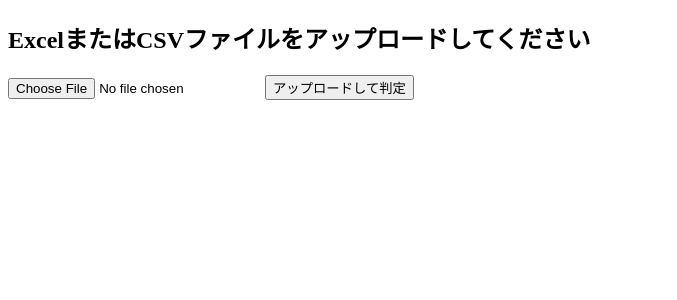
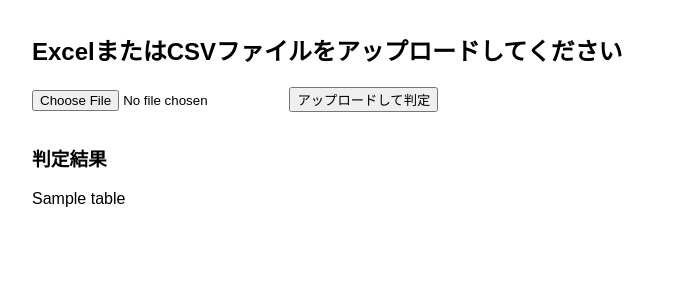
Before and after one commit to yori8634/kaigo-flask-app2, a Flask app: template templates/index.html in a window 1280 px wide. Shown: the top 300 px of the page, without its empty margins (0-677 px from the left). Run offline with Flask 3, Linux system fonts and the light colour scheme; the template is opened without the code that fills it: most values are stand-ins (such as "Sample title", 1, 10 or a date in 2020).

Commit message:
Add files via upload

```diff
--- a/templates/index.html
+++ b/templates/index.html
@@ -3,13 +3,44 @@
 <head>
     <meta charset="UTF-8">
     <title>介護リフォーム判定アプリ</title>
+    <style>
+        body {
+            font-family: sans-serif;
+            margin: 2em;
+        }
+        h2 {
+            margin-top: 0;
+        }
+        .result {
+            margin-top: 2em;
+        }
+        table {
+            border-collapse: collapse;
+            border: 1px solid #ccc;
+        }
+        table th, table td {
+            border: 1px solid #ccc;
+            padding: 4px 8px;
+        }
+    </style>
 </head>
 <body>
     <h2>ExcelまたはCSVファイルをアップロードしてください</h2>
     <form action="/" method="post" enctype="multipart/form-data">
         <!-- CSVだけでなくExcel形式も選択できるようにする -->
-        <input type="file" name="file" accept=".csv, application/vnd.openxmlformats-officedocument.spreadsheetml.sheet, application/vnd.ms-excel" required>
+        <input type="file" name="file"
+               accept=".csv, application/vnd.openxmlformats-officedocument.spreadsheetml.sheet, application/vnd.ms-excel"
+               required>
         <button type="submit">アップロードして判定</button>
     </form>
+
+    <!-- 結果表示 -->
+    {% if table %}
+    <div class="result">
+        <h3>判定結果</h3>
+        {{ table | safe }}
+    </div>
+    {% endif %}
+
 </body>
 </html>
```
